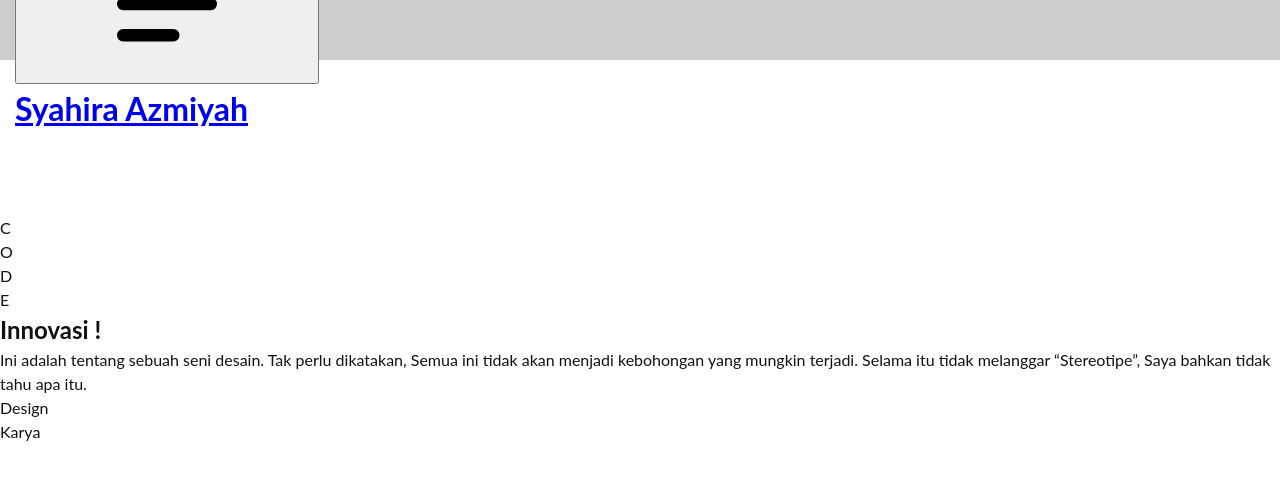
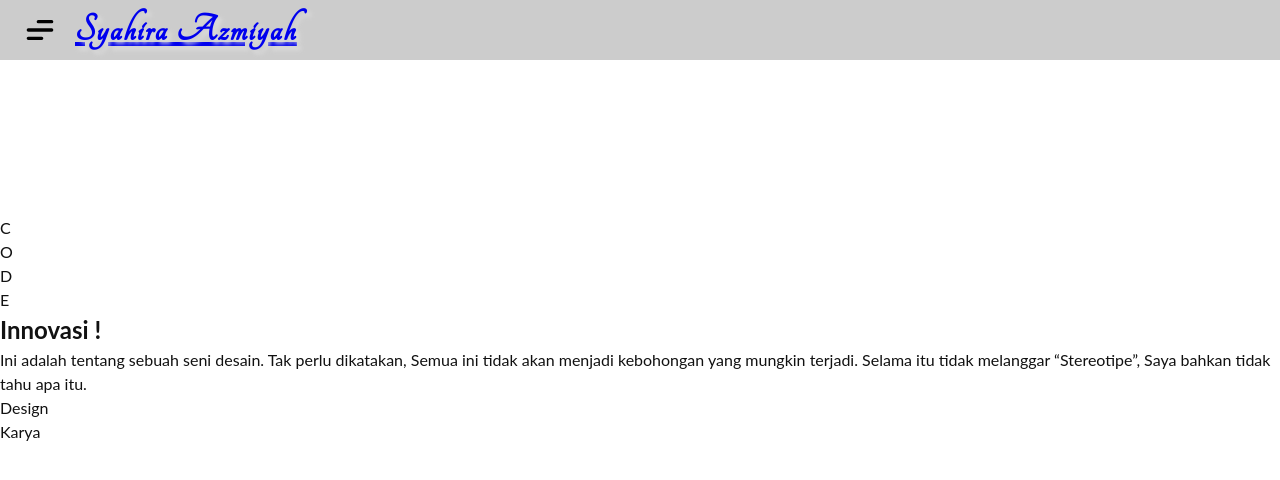
Before and after one commit to syahiraazmiyah/syahiraazmiyah.github.io, a plain HTML site: page index.html in a window 1280 px wide. Drawn offline with Linux system fonts and the light colour scheme; a script that the page names is missing.

Commit message:
Update index.html

```diff
--- a/index.html
+++ b/index.html
@@ -17,15 +17,18 @@
     <header class="header">
       <div class="section-navigasi" id="section-navigasi">
         <div class="navigasi-container">
-          <div class="menu-logo">
-            <div class="menu">
+          <div class="logo-name">
+            <a class="logo" href="#">
               <button title="Menu" type="button" class="menu-button">
                 <svg><use href="#icon-hamburger-menu"></use></svg>
               </button>
-            </div>
-            <div class="logo">
-              <h1><a href="#" title="">Syahira Azmiyah</a></h1>
-            </div>
+            </a>
+            <a class="name" href="#" title="">
+              <h1>Syahira Azmiyah</h1>
+            </a>
+          </div>
+          <div class="menu-nav">
+
           </div>
         </div>
       </div>
```
